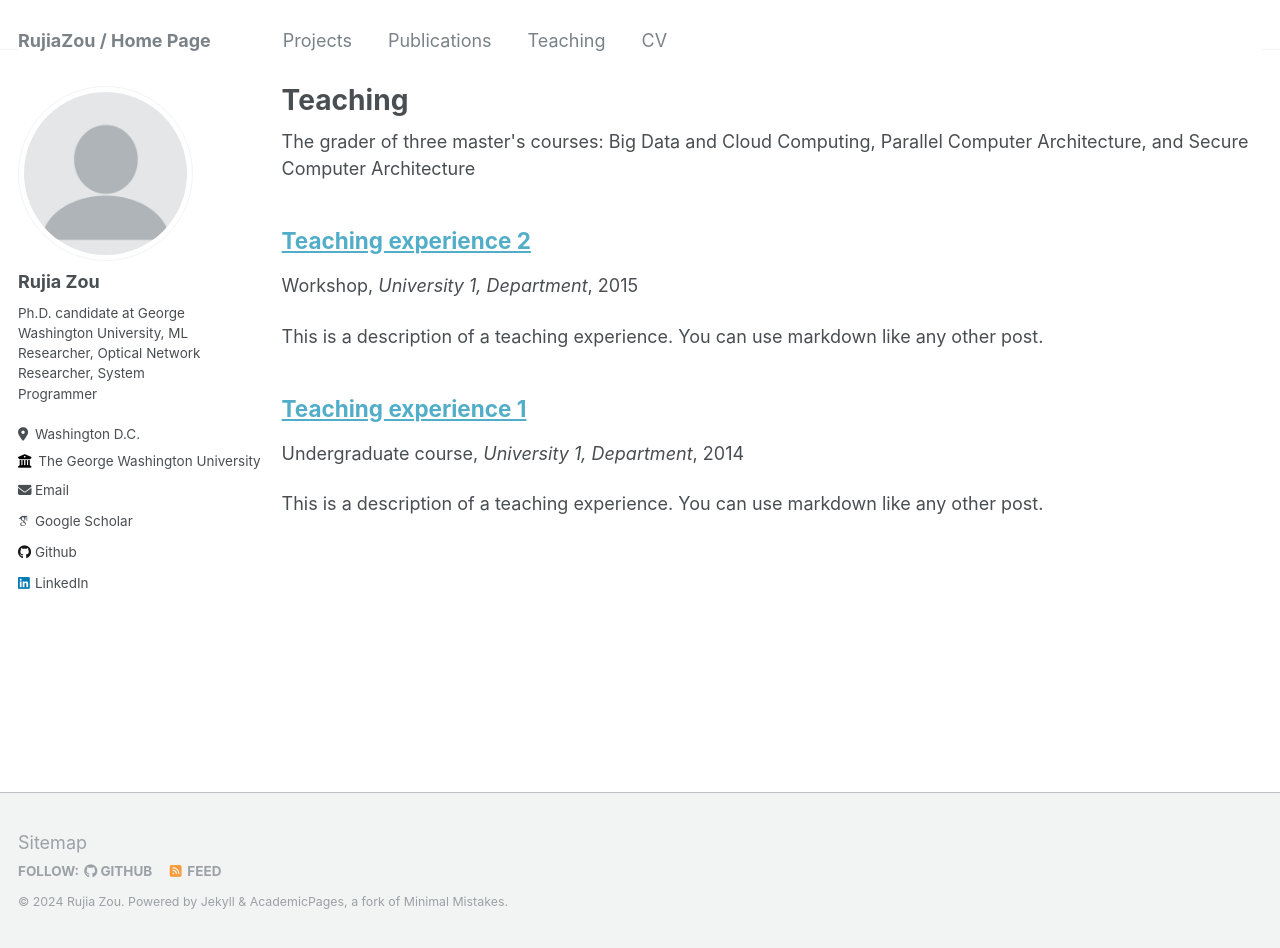
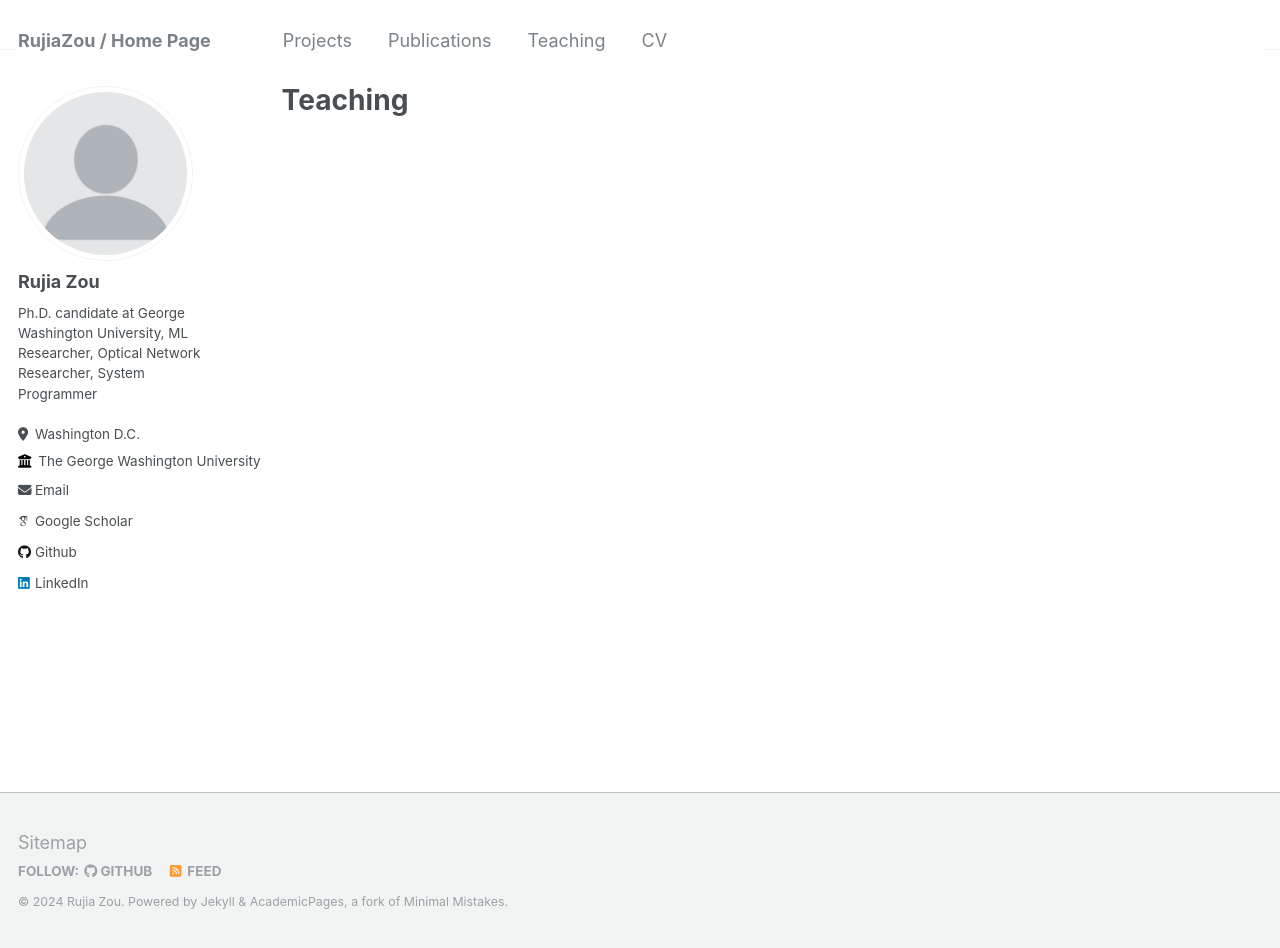
Before and after one commit to RujiaZou/RujiaZou.github.io, a Jekyll site: the page built from _pages/teaching.html, in a window 1280 px wide and 948 px high. Built offline with Jekyll 4.4.1, drawn with Linux system fonts in a browser that asks for light colours; some web fonts are replaced.

Commit message:
Update teaching.html

```diff
--- a/_pages/teaching.html
+++ b/_pages/teaching.html
@@ -4,9 +4,5 @@ title: "Teaching"
 permalink: /teaching/
 author_profile: true
 ---
-The grader of three master's courses: Big Data and Cloud Computing, Parallel Computer Architecture, and Secure Computer Architecture
+
 {% include base_path %}
-
-{% for post in site.teaching reversed %}
-  {% include archive-single.html %}
-{% endfor %}
```
